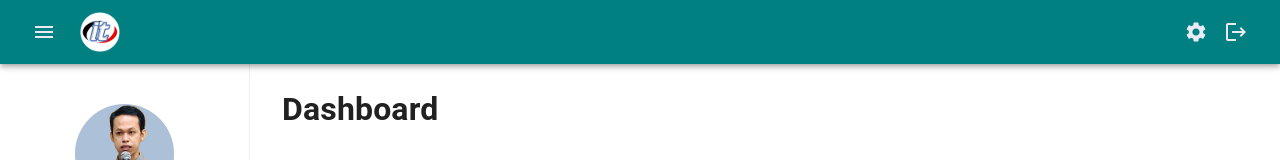
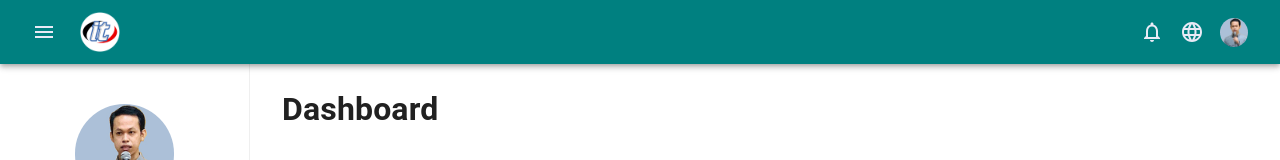
Before and after one commit to kritsanapr/react-mui-strapi, a React (Vite) app in the folder reactapp/: page /backend/dashboard in a window 1280 px wide. Shown: the top 160 px of the page. Built offline with nearby package versions, Linux system fonts and the light colour scheme; a web font is replaced by a local one.

Commit message:
fix : menu icon dropdown

```diff
--- a/reactapp/src/components/AppHeader.tsx
+++ b/reactapp/src/components/AppHeader.tsx
@@ -1,52 +1,113 @@
-import { AppBar, Box, IconButton, Toolbar } from "@mui/material"
-import MenuIcon from "@mui/icons-material/Menu"
-import SettingsIcon from '@mui/icons-material/Settings'
-import LogoutIcon from '@mui/icons-material/Logout'
-import { useProSidebar } from "react-pro-sidebar"
+import { useState } from "react";
+import {
+  AppBar,
+  Box,
+  IconButton,
+  Toolbar,
+  Menu,
+  MenuItem,
+  Avatar,
+} from "@mui/material";
+import MenuIcon from "@mui/icons-material/Menu";
+import SettingsIcon from "@mui/icons-material/Settings";
+import LogoutIcon from "@mui/icons-material/Logout";
+import { useProSidebar } from "react-pro-sidebar";
+import {
+  Person,
+  Settings,
+  Money,
+  Logout,
+  NotificationsOutlined,
+  LanguageOutlined,
+} from "@mui/icons-material";
 
 const AppHeader = () => {
+  // useProSidebar hook
+  const { collapseSidebar, toggleSidebar, broken } = useProSidebar();
+  const [anchorEl, setAnychorEl] = useState(null);
 
-  // useProSidebar hook
-  const { collapseSidebar, toggleSidebar, broken } = useProSidebar()
+  const handleMenuOpen = (event: any) => {
+    setAnychorEl(event.currentTarget);
+  };
+
+  const handleMenuClose = (event: any) => {
+    setAnychorEl(null);
+  };
+
+  const handleLogout = () => {
+    console.log("logout");
+  };
 
   return (
     <AppBar position="sticky" sx={styles.appBar}>
       <Toolbar>
-
-            <IconButton onClick={()=> broken ? toggleSidebar() : collapseSidebar()}
-            color="secondary">
+        <IconButton
+          onClick={() => (broken ? toggleSidebar() : collapseSidebar())}
+          color="secondary"
+        >
           <MenuIcon />
         </IconButton>
         <Box
-                component={'img'}
+          component={"img"}
           sx={styles.appLogo}
           src="/assets/logo_round.png"
         />
 
-            <Box sx={{flexGrow: 1}} />
+        <Box sx={{ flexGrow: 1 }} />
 
         <IconButton title="Settings" color="secondary">
-                <SettingsIcon />
+          <NotificationsOutlined />
         </IconButton>
         <IconButton title="Sign Out" color="secondary">
-                <LogoutIcon />
+          <LanguageOutlined />
+        </IconButton>
+        <IconButton
+          title="Sign Out"
+          color="inherit"
+          aria-controls="menu"
+          onClick={handleMenuOpen}
+        >
+          <Avatar
+            src="/assets/samit.jpg"
+            alt="Avatar"
+            sx={{ width: 28, height: 29 }}
+          />
         </IconButton>
 
+        <Menu
+          id="menu"
+          anchorEl={anchorEl}
+          open={Boolean(anchorEl)}
+          onClose={handleMenuClose}
+        >
+          <MenuItem onClick={handleMenuClose} sx={{ px: "30px" }}>
+            <Person sx={{ fontSize: "16px", mr: "20px" }} />Profile
+          </MenuItem>
+          <MenuItem onClick={handleMenuClose} sx={{ px: "30px" }}>
+            <Settings sx={{ fontSize: "16px", mr: "20px" }} />Settings
+          </MenuItem>
+          <MenuItem onClick={handleMenuClose} sx={{ px: "30px" }}>
+            <Money sx={{ fontSize: "16px", mr: "20px" }} />Billing
+          </MenuItem>
+          <MenuItem onClick={handleMenuClose} sx={{ px: "30px" }}>
+            <Logout sx={{ fontSize: "16px", mr: "20px" }} />Logout
+          </MenuItem>
+        </Menu>
       </Toolbar>
     </AppBar>
-  )
-}
+  );
+};
 
 const styles = {
   appBar: {
-        bgcolor: 'teal'
+    bgcolor: "teal",
   },
   appLogo: {
     borderRadius: 2,
     width: 40,
     marginLeft: 2,
-        cursor: 'pointer'
-    }
-}
+    cursor: "pointer",
+  },
+};
 
-export default AppHeader
+export default AppHeader;
```
Lines whose indentation alone changed are shown as unchanged.
